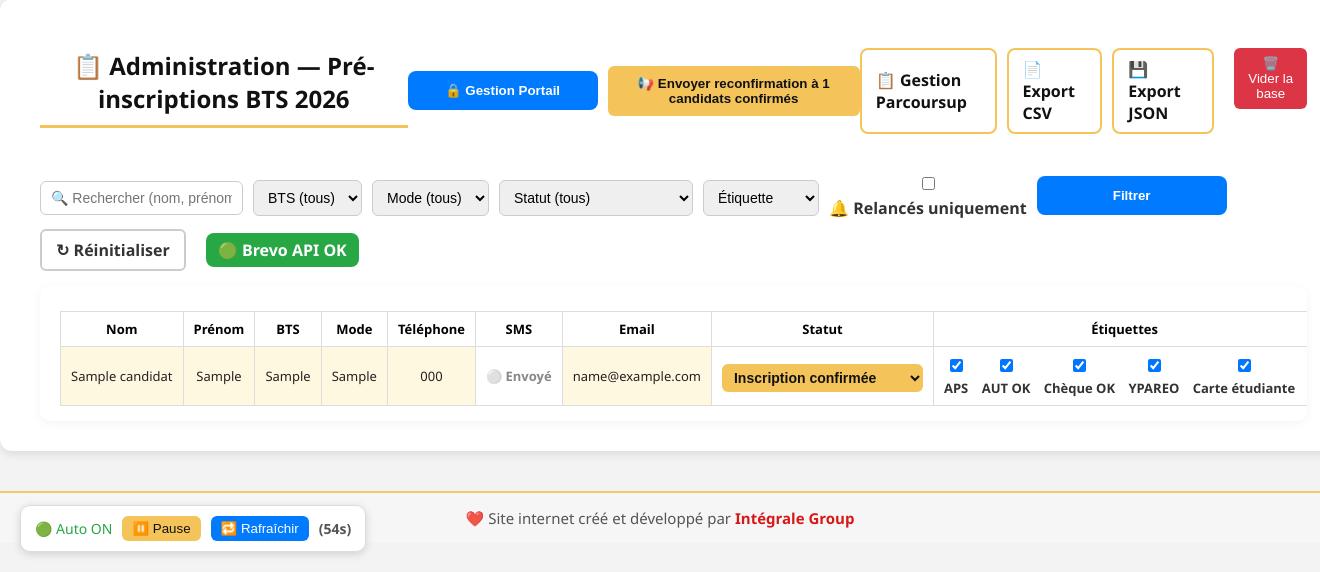
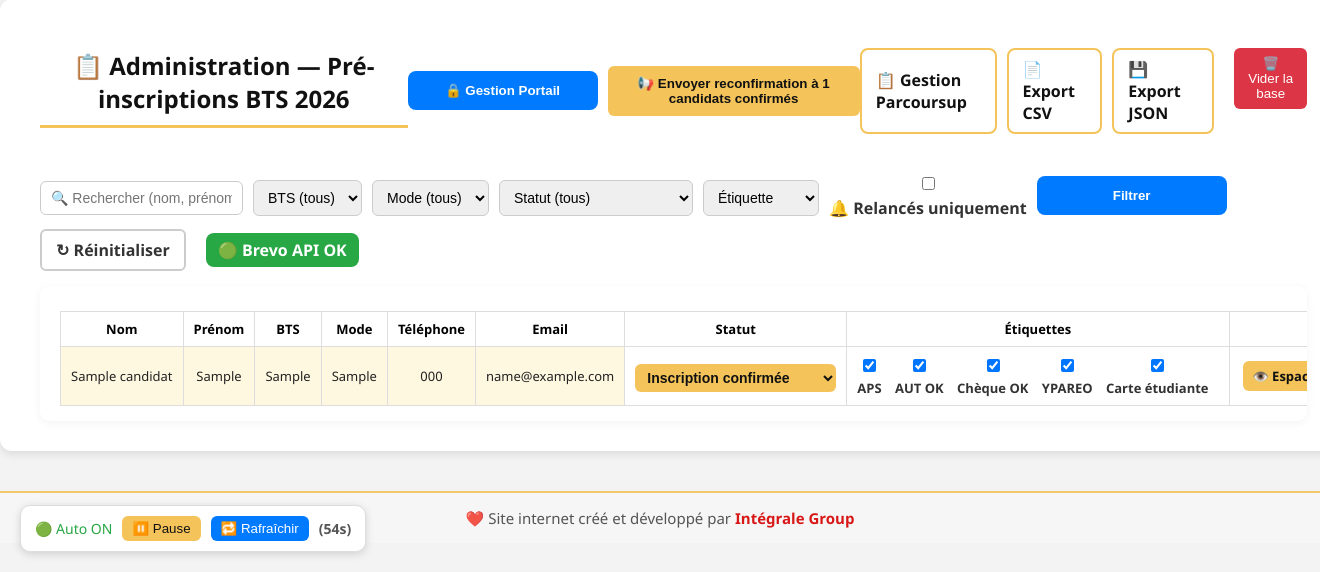
Before and after one commit to integraleacademy/inscriptionsbts, a Flask app: page /admin in a window 1320 px wide; the page is wider, and only the part inside the window is pictured. Shown: the part 228-800 px from the top of that part. Run offline with Flask 3, Linux system fonts and the light colour scheme; the visitor is signed in with stand-in values (Sample User, id 1); tables that the repository leaves empty hold one stand-in row (values such as "Sample post"); data that the repository does not hold is empty; parts of the project's set-up code (start-up, migrations or seed data) failed here and were passed over.

Commit message:
Update admin.html

```diff
--- a/templates/admin.html
+++ b/templates/admin.html
@@ -3,19 +3,6 @@
 {% block content %}
 
 <style>
-
-  .sms {
-  font-weight: 600;
-  font-size: 13px;
-}
-
-.sms-ok   { color: #28a745; }
-.sms-fail { color: #dc3545; }
-.sms-reject { color: #f39c12; }
-.sms-sent { color: #888; }
-.sms-none { color: #bbb; }
-
-
 /* 🎨 STYLE MODALE ACTIONS (version harmonisée) */
 .modal-section {
   margin-bottom: 18px;
@@ -176,7 +163,6 @@
           <th>BTS</th>
           <th>Mode</th>
           <th>Téléphone</th>
-          <th>SMS</th>
           <th>Email</th>
           <th>Statut</th>
           <th>Étiquettes</th>
@@ -191,20 +177,6 @@
           <td contenteditable="true" data-field="bts">{{ r.bts }}</td>
           <td contenteditable="true" data-field="mode">{{ r.mode }}</td>
           <td contenteditable="true" data-field="tel">{{ r.tel }}</td>
-          <td>
-  {% if r.statut_sms == "delivered" %}
-    <span class="sms sms-ok">🟢 Livré</span>
-  {% elif r.statut_sms == "failed" %}
-    <span class="sms sms-fail">🔴 Échec</span>
-  {% elif r.statut_sms == "rejected" %}
-    <span class="sms sms-reject">🟠 Rejeté</span>
-  {% elif r.statut_sms == "sent" %}
-    <span class="sms sms-sent">⚪ Envoyé</span>
-  {% else %}
-    <span class="sms sms-none">—</span>
-  {% endif %}
-</td>
-
           <td contenteditable="true" data-field="email">{{ r.email }}</td>
           <td>
             <select data-field="statut" class="status-select" data-statut="{{ r.statut or 'preinscription' }}">
```
